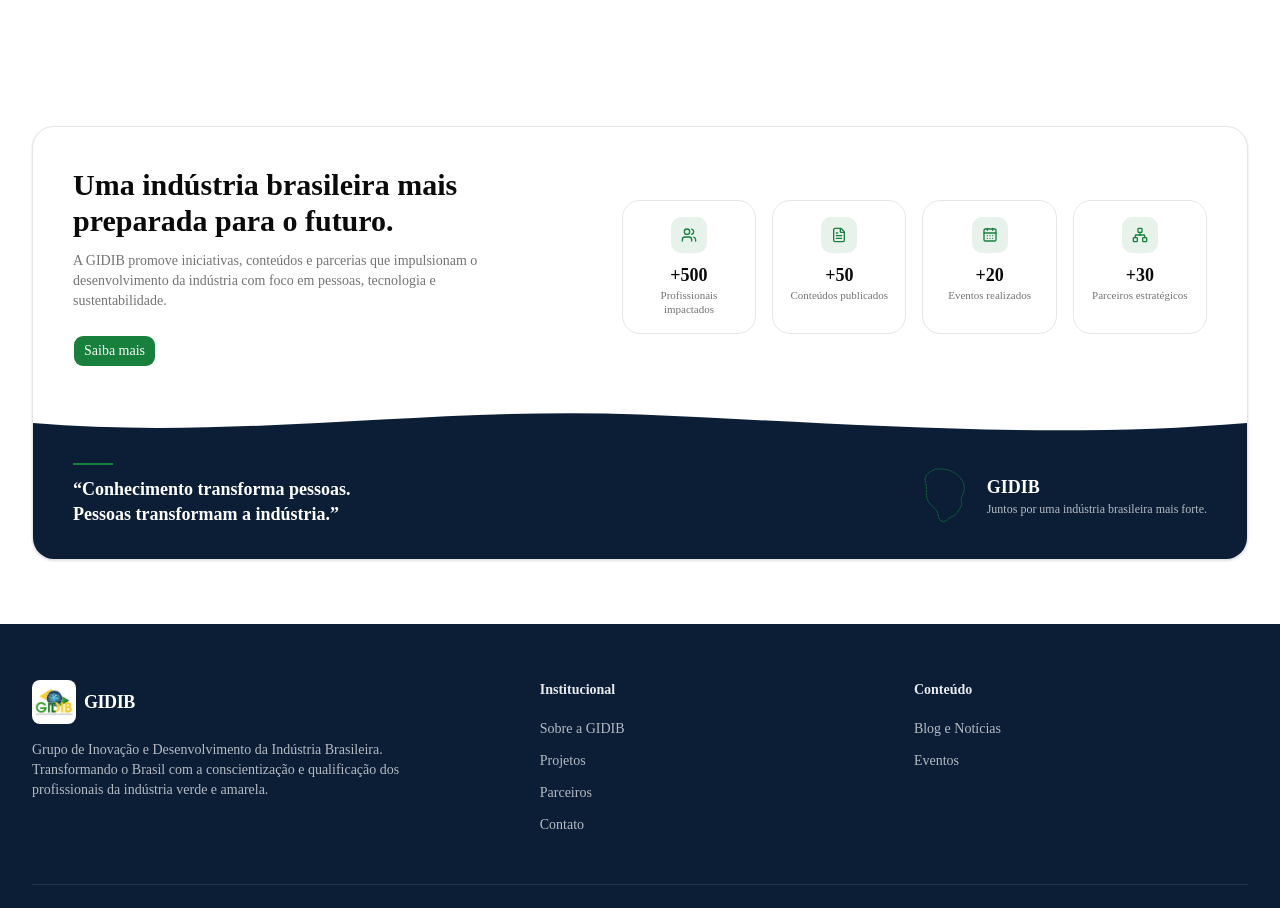
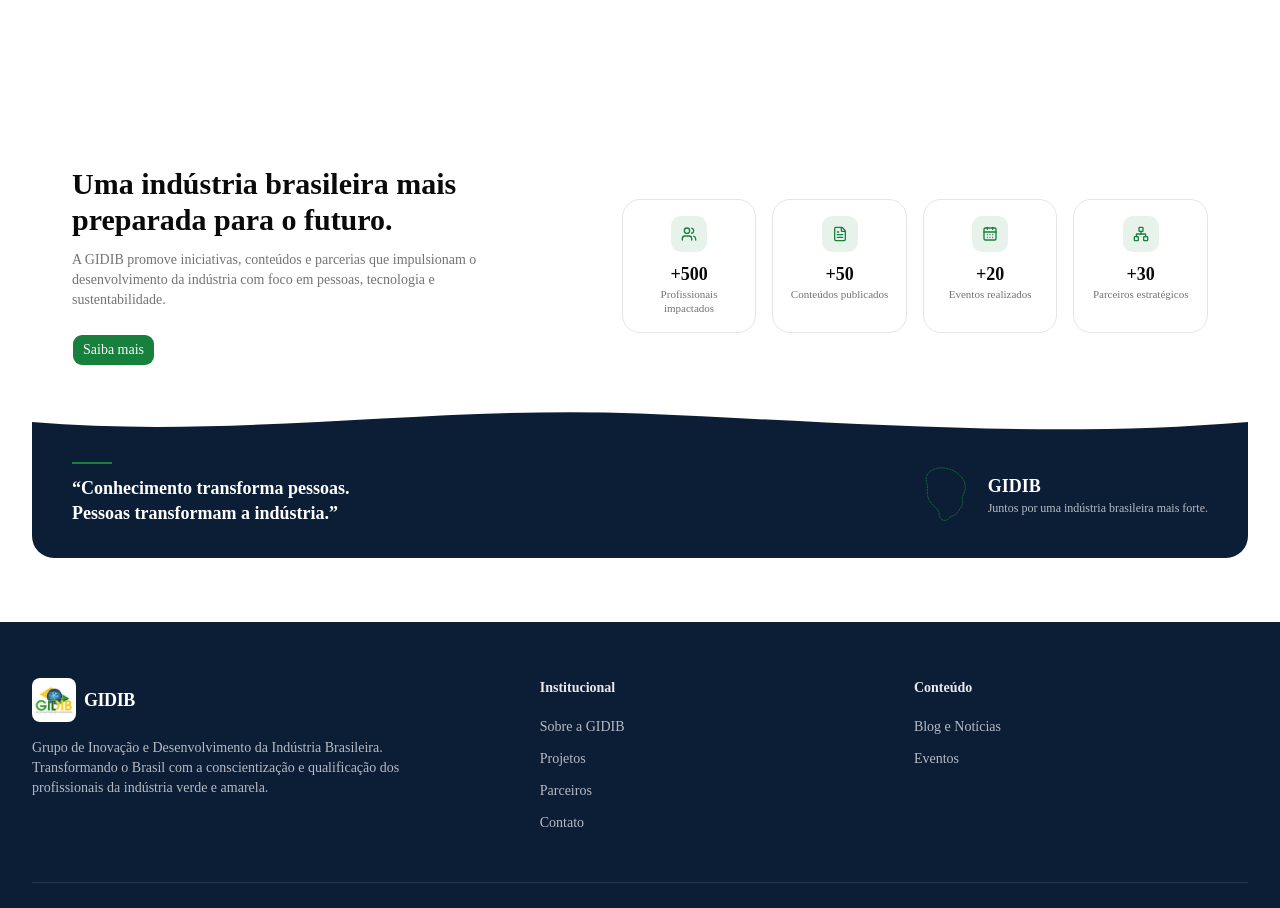
Before and after one commit to gidibjob/gidib-frontend, a Next.js app: page / in a window 1280 px wide. Shown: the part 2480-3388 px from the top of the page. Built offline with nearby package versions, Linux system fonts and the light colour scheme.

Commit message:
style: remove borda do card de números da Home
Mantém só o conteúdo (rounded + wave), sem a borda/shadow do card
externo da seção de estatísticas.

Co-Authored-By: Claude Sonnet 5 <noreply@anthropic.com>

```diff
--- a/src/app/page.tsx
+++ b/src/app/page.tsx
@@ -178,7 +178,7 @@ export default function Home() {
 
       {/* Números */}
       <section className="mx-auto max-w-7xl px-4 py-16 sm:px-6 lg:px-8">
-        <div className="overflow-hidden rounded-3xl border border-border bg-card shadow-sm">
+        <div className="overflow-hidden rounded-3xl bg-card">
           <div className="grid gap-10 p-8 sm:p-10 lg:grid-cols-[1fr_1.15fr] lg:items-center">
             <div>
               <h2 className="text-2xl font-bold text-foreground sm:text-3xl">
```
